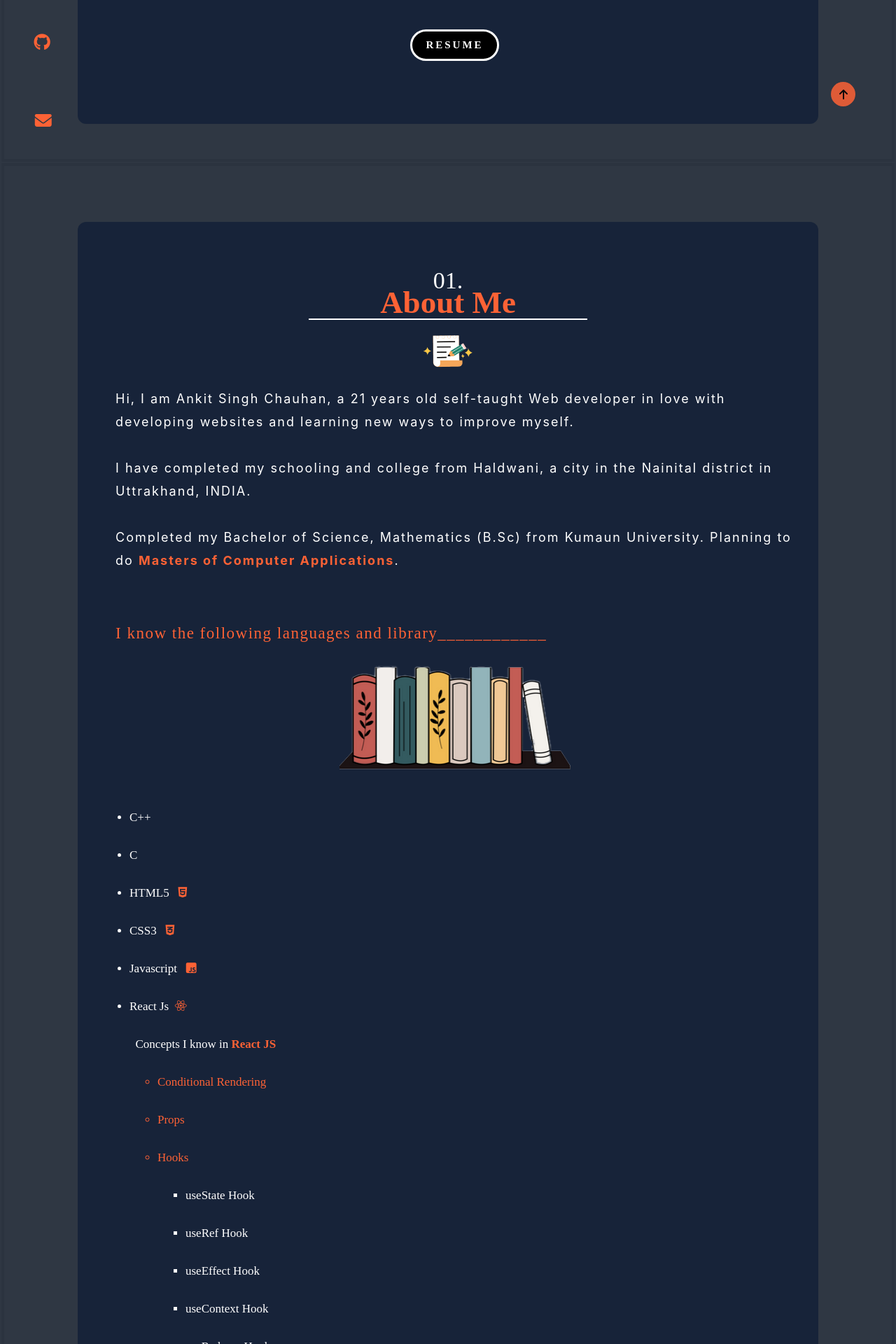
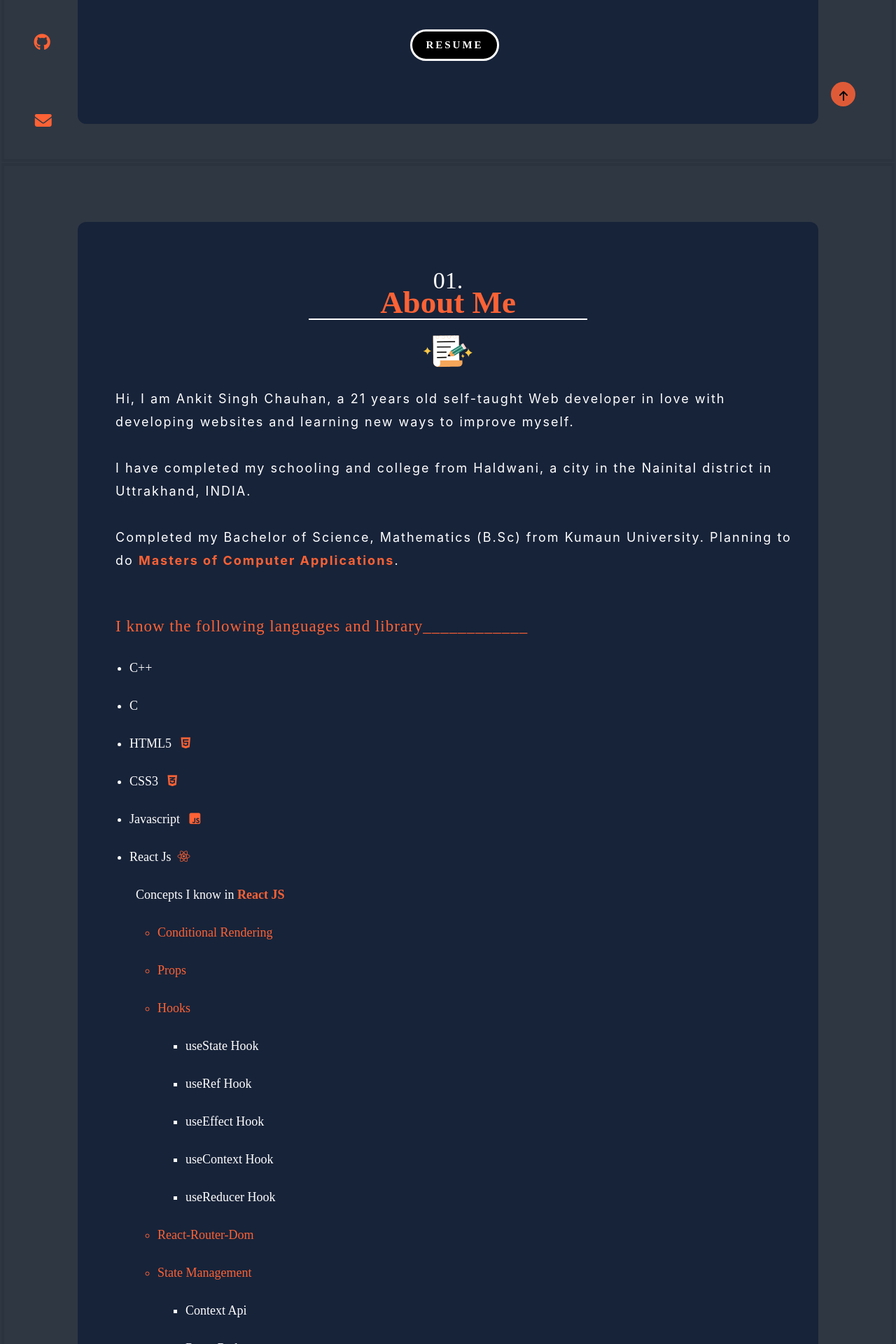
Before and after one commit to ankitsingh2105/Portfolio, a React (Create React App) app: page / in a window 1280 px wide. Shown: the part 520-2440 px from the top of the page at 70% size. Built offline with nearby package versions, Linux system fonts and the light colour scheme; a web font is replaced by a local one.

Commit message:
added resume

```diff
--- a/src/COMPONENTS/Newhome.jsx
+++ b/src/COMPONENTS/Newhome.jsx
@@ -9,7 +9,6 @@ import ank from './ankitMockup.png'
 import actingthinking from './actingthinking.png'
 import bulb from './bulb.png'
 import about1 from './about.png'
-import books from './books.png'
 import contacts from './contacts.png'
 import certificates from './certificates.png'
 import main1 from './main1.png'
@@ -215,7 +214,6 @@ export default function Newhome() {
                                 <div className="number" style={reverse} >01.
                                 </div>
                                 <div style={coloring} id='one1' className="infoindex align2 " onClick={(() => scrollSection(about))} >
-                                    {/* <i class="fa-solid fa-address-card"></i> */}
                                     About
                                 </div>
                             </div>
@@ -354,13 +352,8 @@ export default function Newhome() {
                             do <strong className='Mca' style={greetingstyle}  >Masters of Computer Applications</strong>.
                         </p>
                     </div>
-                    <div>
-                    </div>
                     <div className="languages" style={greetingstyle}>
                         I know the following languages and library____________
-                        <div className="align2">
-                            <img loading="lazy" className='books' src={books} alt="" />
-                        </div>
                     </div>
                     <ul className='lost'>
                         <li style={whitetoblack} className='lik'>C++</li>
@@ -371,11 +364,11 @@ export default function Newhome() {
                         <li style={whitetoblack} className='lik'>React Js&nbsp;&nbsp;<i style={greetingstyle} class="fa-brands fa-react"></i>
                             <br />
                             &nbsp;&nbsp;Concepts I know in <strong className='Mca' style={greetingstyle}>React JS</strong></li>
-                        <ul className='lost'>
+                        <ul className='lost1'>
                             <li style={greetingstyle} className='lik'>Conditional Rendering</li>
                             <li style={greetingstyle} className='lik'>Props</li>
                             <li style={greetingstyle} className='lik'>Hooks
-                                <ul className='lost'>
+                                <ul className='lost1'>
                                     <li style={whitetoblack} className='lik'>useState Hook</li>
                                     <li style={whitetoblack} className='lik'>useRef Hook</li>
                                     <li style={whitetoblack} className='lik'>useEffect Hook</li>
@@ -385,7 +378,7 @@ export default function Newhome() {
                             </li>
                             <li style={greetingstyle} className='lik'>React-Router-Dom</li>
                             <li style={greetingstyle} className='lik'>State Management </li>
-                            <ul className='lost'>
+                            <ul className='lost1'>
                                 <li style={whitetoblack} className='lik'>Context Api</li>
                                 <li style={whitetoblack} className='lik'>React Redux</li>
                             </ul>
@@ -418,15 +411,11 @@ export default function Newhome() {
                         <img loading="lazy" src={certificates} className='actingthinking' alt="certificates" />
                     </div>
                     <ul className='lost'>
-                        <li className='hack' style={greetingstyle}> <a href="https://www.hackerrank.com/certificates/d7f5c7a96e11" className='certificate' target="_blank" rel="noopener noreferrer" style={greetingstyle}>Rest Api -- Intermediate</a> </li>
-                        <li className='hack' style={greetingstyle}> <a href="https://www.hackerrank.com/certificates/d361cc12a646" className='certificate' target="_blank" rel="noopener noreferrer" style={greetingstyle}>Javascript -- Intermediate</a></li>
-                        <li className='hack' style={greetingstyle}> <a href="https://www.hackerrank.com/certificates/4c12a2eeb3aa" className='certificate' target="_blank" rel="noopener noreferrer" style={greetingstyle}>Problem Solving -- Intermediate</a></li>
+                        <br />
+                        <li className='hack' style={greetingstyle}> <a href="https://www.hackerrank.com/certificates/d7f5c7a96e11" target="_blank" rel="noopener noreferrer" style={greetingstyle}>Rest Api -- Intermediate</a> </li>
+                        <li className='hack' style={greetingstyle}> <a href="https://www.hackerrank.com/certificates/d361cc12a646" target="_blank" rel="noopener noreferrer" style={greetingstyle}>Javascript -- Intermediate</a></li>
+                        <li className='hack' style={greetingstyle}> <a href="https://www.hackerrank.com/certificates/4c12a2eeb3aa" target="_blank" rel="noopener noreferrer" style={greetingstyle}>Problem Solving -- Intermediate</a></li>
                     </ul>
-                    <br></br>
-                    <br></br>
-                    {/* </div> */}
-
-
                 </div>
             </div>
             {/* First page end */}
@@ -467,8 +456,8 @@ export default function Newhome() {
                         </ul>
                     </div>
                     <div className="align2">
-                        <div style={whitetoblack} className='lik'>working link to all below</div>
-                        <img loading="lazy" className='actingthinking align2 ' src={actingthinking} alt="" />
+                        <div style={greetingstyle}>working link to all below</div>
+                        <img style={{marginBottom: "15px"}} loading="lazy" className='actingthinking align2 ' src={actingthinking} alt="" />
                     </div>
                 </div>
 
@@ -484,13 +473,13 @@ export default function Newhome() {
                         <br />
                         <br />
                         I used <strong className='string' style={greetingstyle}>REACT</strong> as library and used concepts like props, hooks
-                        (useState, useEffect, useRef, useContext) and <strong className='string' style={greetingstyle}>React-Router-Dom </strong>
+                        (useState, useEffect, useRef, useContext), and <strong className='string' style={greetingstyle}>React-Router-Dom </strong>
                         to switch between pages faster. Created a customized layout for the website and a
                         <strong className='string' style={greetingstyle}> Cart </strong> so that users can easily place the order.
                         <br></br>
                         <br></br>
                         Used <strong className='string' style={greetingstyle}>Context Api </strong> as state manager to manage global data, which was consumed using
-                        <strong className='string' style={greetingstyle}> useContext Hook. </strong> Had to manage few states so prefered Context Api over
+                        <strong className='string' style={greetingstyle}> useContext Hook. </strong> Had to manage a few states so preferred  Context Api over
                         <strong className='string' style={greetingstyle}> React Redux.</strong>
                         <br /><br />
                         Also implemented <strong className='string' style={greetingstyle}> Lazy Loading </strong> to improve the performance and reduce the memory footprint of the application.
@@ -506,8 +495,8 @@ export default function Newhome() {
                             <li style={whitetoblack} className='lik'>Javascript <i style={greetingstyle} class="fa-brands fa-square-js"></i></li>
                             <li style={whitetoblack} className='lik'>CSS3       <i style={greetingstyle} class="fa-brands fa-css3-alt"></i></li>
                         </ul>
-                        <br />
                     </p>
+                    <br />
                     <div className="sample" style={whitetoblack}>
                         Here is a sample of the same website
                     </div>
@@ -519,7 +508,7 @@ export default function Newhome() {
                             HASHTAGBAKERY.IN
                         </a>
                     </div>
-                    <div>.</div>
+                    <br />
                 </div>
 
 
@@ -532,11 +521,11 @@ export default function Newhome() {
                         <div className="bakery" style={greetingstyle} >KK FOOD</div>
                     </div>
                     <p className="info_para" style={whitetoblack}>
-                        I created a website for a Haldwani based family restaurant.
+                        I created a website for a Haldwani-based family restaurant.
                         <br />
                         <br />
                         I used <strong className='string' style={greetingstyle}>REACT</strong> as library  and used the concept of react-router, props
-                        to make the website fast. Created a customised layout for this website, I used useEffect to make a animated logo before showing the real content.
+                        to make the website fast. Created a customized layout for this website, I used useEffect to make an animated logo before showing the real content.
                         Also implemented <strong className='string' style={greetingstyle}> Lazy Loading </strong> to improve the performance and reduce the memory footprint of the application.
                         <br></br>
                         <br></br>
@@ -549,11 +538,6 @@ export default function Newhome() {
                             <li style={whitetoblack} className='lik'>Javascript <i style={greetingstyle} class="fa-brands fa-square-js"></i></li>
                             <li style={whitetoblack} className='lik'>CSS3       <i style={greetingstyle} class="fa-brands fa-css3-alt"></i></li>
                         </ul>
-                        <br />
-                        I also got a lot of help from the <strong className='string' style={greetingstyle}>StackOver Flow community (558 reputations as I am wrting this)</strong><br />
-                        <i style={greetingstyle} class="fa-brands fa-stack-overflow"></i>
-                        <br /><br />
-
                     </p>
                     <div className="sample" style={whitetoblack}>
                         Here is a sample of the same website which is RESPONSIVE in all devices
@@ -566,7 +550,7 @@ export default function Newhome() {
                             KKFOODSHALDWANI.IN
                         </a>
                     </div>
-                    <div>.</div>
+                    <br />
                 </div>
             </div>
 
@@ -605,7 +589,7 @@ export default function Newhome() {
                             ANKITSINGHCHAUHNA.TECH
                         </a>
                     </div>
-                    <div>.</div>
+                    <br />
                 </div>
             </div>
 
@@ -646,7 +630,7 @@ export default function Newhome() {
                         <li style={whitetoblack} className='lik'>Async Await</li>
                         <li style={whitetoblack} className='lik'>Fetch Api</li>
                         <li style={whitetoblack} className='lik'>Event Listeners</li>
-                        <li style={whitetoblack} className='lik'>Selectors</li>
+                        <li style={whitetoblack} className='lik'>Session Storage</li>
                         <li style={whitetoblack} className='lik'>Local Storage</li>
                     </ul>
                     <div className="img-display">
@@ -664,7 +648,7 @@ export default function Newhome() {
                             WEATHERAPI.NETLIFY.APP
                         </a>
                     </div>
-                    <div>.</div>
+                    <br />
                 </div>
             </div>
 
@@ -673,8 +657,6 @@ export default function Newhome() {
             <div className='first first1' style={blacktowhite}>
 
                 <div className="section" style={sectioncolor}>
-                    <div>
-                    </div>
                     <div className="languages">
                         <div className="number1" style={whitetoblack}>005.</div>
                         <div className="bakery" style={greetingstyle} >Spell Quiz</div>
@@ -714,7 +696,7 @@ export default function Newhome() {
                             SPELLHORNET.NETLIFY.APP
                         </a>
                     </div>
-                    <div>.</div>
+                   <br />
                 </div>
             </div>
 
@@ -738,8 +720,6 @@ export default function Newhome() {
                         <br />
                         <br />
                         This project was made entirely using <strong style={greetingstyle} className='string'>Vanilla Javascript</strong>.
-                        <br />
-                        <br />
                     </p>
                     <div>
                         <a target="_blank" rel="noopener noreferrer" href="https://github.com/ankitsingh2105/FreeRestAPi" className='align' style={{ flexDirection: "column" }}>
@@ -752,7 +732,7 @@ export default function Newhome() {
                             CONTESTINFORMER.NETLIFY.APP
                         </a>
                     </div>
-                    <div>.</div>
+                    <br />
                 </div>
             </div>
             {/*  third  one demo */}
@@ -813,6 +793,7 @@ export default function Newhome() {
                         <div className='active' style={whitetoblack}>
                             I am actively looking for internships if degree is not
                             your concern then you can definitely ping me.  <br /> <br />
+
                             If you do so, I will be able to add some more worthy projects here,
                             so contact me <strong className='string' style={greetingstyle}>ASAP!! 👀</strong>
                         </div>
@@ -861,10 +842,11 @@ export default function Newhome() {
                                 <a target="_blank" rel="noopener noreferrer" href="https://stackoverflow.com/users/19757319/ankit" className='align' style={{ flexDirection: "column" }}>
                                     <i style={greetingstyle} class="fa-brands fa-stack-overflow stack"></i>
                                 </a>
-                                <div style={whitetoblack} className='visit'>Visit my profile by clicking above icon</div>
+                                <div style={whitetoblack} className='visit'>Visit my profile by clicking above icon <strong style={greetingstyle}>(1124 reputations)</strong></div>
                             </div>
                         </div>
                     </div>
+                    <br />
                     <div className="acknoledgement" style={borderGoldToOrange}>
                         <br />
                         <div className='MyName' style={whitetoblack}>
--- a/src/COMPONENTS/home.css
+++ b/src/COMPONENTS/home.css
@@ -11,7 +11,30 @@
     height: 35px;
     background-color: rgb(254, 98, 53);
     opacity: 85%;
-    z-index: 90909090
+    z-index: 90909090;
+}
+.fa-arrow-up{
+    animation-name: moving;
+    animation-duration: 3s;
+    animation-iteration-count: infinite;
+    position: relative;
+}
+@keyframes moving {
+    0%{
+        top: -6px;
+    }
+    26%{
+        top: 6px;
+    }
+    50%{
+        top: -6px;
+    }
+    75%{
+        top:6px;
+    }
+    100%{
+        top: -6px;
+    }
 }
 
 /* .firstColor {
@@ -74,10 +97,12 @@
     border-bottom: 65px solid #64ffda;
 }
 
+.sun{
+    text-shadow: 0px 0px 10px yellow;
+}
+
 .sun:hover {
     cursor: pointer;
-    text-shadow: 0px 0px 10px yellow;
-    border-radius: 100px;
 }
 
 .section {
@@ -327,16 +352,16 @@ h1 {
     margin-top: 11px;
 }
 
-.languages {
+.languages{
     margin-left: 20px;
     font-size: 20px;
-    margin-top: 53px;
-    letter-spacing: 1.5px;
+    margin-top: 43px;
+    letter-spacing: 1px;
 }
 
 .lik {
     color: white;
-    font-size: 17px;
+    font-size: 18px;
 }
 
 
@@ -471,11 +496,15 @@ a {
     margin: 45px 0px 45px 23px
 }
 
-.newGif,
 .actingthinking {
     height: 239px;
     width: 253px;
-
+    margin-bottom: -60px;
+}
+.newGif{
+    height: 239px;
+    width: 253px;
+    margin-bottom: -30px;
 }
 
 .actingthinking2 {
@@ -498,7 +527,7 @@ a {
 }
 
 .social {
-    padding: 34px;
+    padding: 14px;
     border-radius: 56px;
     margin: 0px 23px 0px 23px;
 }
@@ -602,21 +631,17 @@ a {
     border: 1px solid #64ffda;
     border-style: dashed;
     border-radius: 22px;
-    box-shadow: 0px 0px 20px #fe6235;
+    box-shadow: 0px 0px 15px #fe6235;
 }
 
 input {
     margin: 0px 0px 10px 0px
 }
 
-.certificate {
-    color: #64ffda;
-    text-decoration: none;
-}
 
 .hack {
-    margin-top: 34px;
-    margin-bottom: 17px;
+    margin-top: 10px;
+    text-decoration: none;
     font-size: 19px;
 }
 
@@ -874,10 +899,6 @@ li {
 
     .languages {
         font-size: 23px;
-    }
-
-    .lost {
-        font-size: 20px;
     }
 
     .competitive {
```
Also changed, not shown: src/COMPONENTS/books.png (deleted), src/COMPONENTS/statsstack.png (added).
